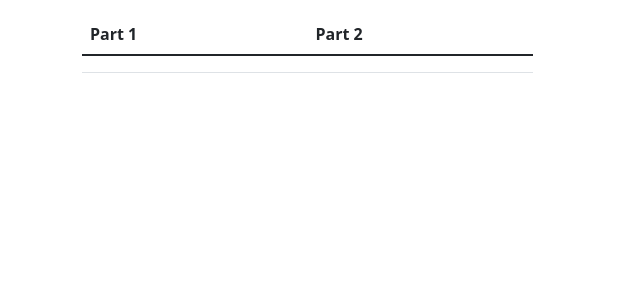
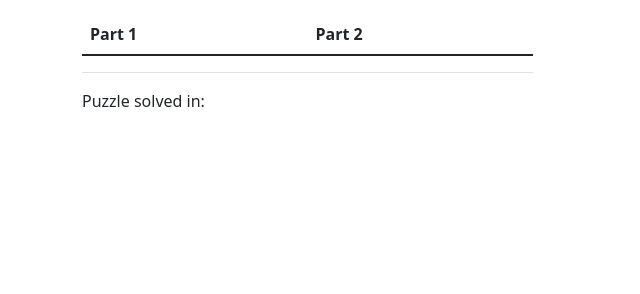
Before and after one commit to jameselliothart/AoCSolver, a Flask app: page / in a window 1280 px wide. Shown: the part 506-800 px from the top of the page, without its empty margins (0-640 px from the left). Run offline with Flask 2, Linux system fonts and the light colour scheme; lists and menus that the app fills with data are empty.

Commit message:
add time to solve puzzle stopwatch element

```diff
--- a/templates/index.html
+++ b/templates/index.html
@@ -67,6 +67,7 @@
                         </tbody>
                     </table>
                 </div>
+                <span>Puzzle solved in: <span id="calcTime"></span></span>
             </div>
         </div>
     </div>
```
